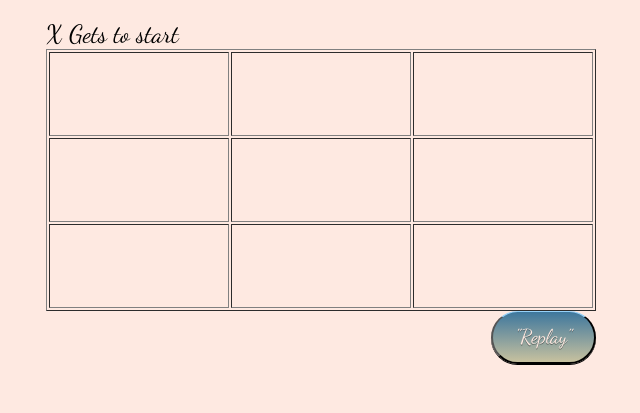
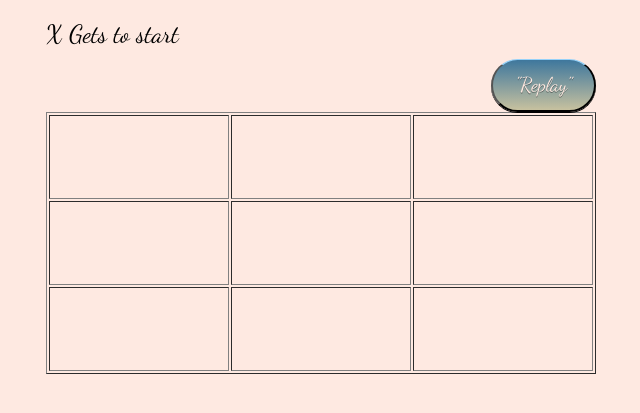
Before and after one commit to vesmasina/TicTacToe, a plain HTML site: page index.html in a window 1280 px wide. Shown: the part 63-476 px from the top of the page, without its empty margins (319-959 px from the left). Drawn offline with Linux system fonts and the light colour scheme.

Commit message:
ajde gumb radi pls

```diff
--- a/index.html
+++ b/index.html
@@ -6,6 +6,7 @@
     <title>Tic Tac Toe</title>
     <link rel="stylesheet" type="text/css" href="./styles.css">
     <script src="./tic-tac-toe.js"></script>
+    <link rel="stylesheet" type="text/css" href="csshake.min.css">
 </head>
 
 <body onload="startGame();">
@@ -27,8 +28,10 @@
         <td class="Square" id="s8" onclick="nextMove(this)"></td>
         <td class="Square" id="s9" onclick="nextMove(this)"></td>
     </tr>
-</table>
-<button class="button">"Replay"</button>
+
+
+<button class="button" onclick="clearBox()">"Replay"</button>
+
 </body>
 
 </html>
--- a/styles.css
+++ b/styles.css
@@ -26,6 +26,8 @@ h1 {
     width:100%
 }
 .button {
+
+    margin-top: 10px;
     float: right;
     border-top: 1px solid #96d1f8;
     background: #c7c19f;
@@ -49,6 +51,7 @@ h1 {
     vertical-align: middle;
     }
  .button:hover {
+
     border-top-color: #28597a;
     background: #28597a;
     color: #ccc;
--- a/tic-tac-toe.js
+++ b/tic-tac-toe.js
@@ -1,6 +1,8 @@
 let turn = "X";
 let result = false;
 winner = null;
+let button = document.getElementsByClassName("Button");
+
 
 function startGame() {
   setMessage(turn + " Gets to start");
@@ -55,3 +57,12 @@ function checkRow(a, b, c, move) {
 function getBox(number) {
   return document.getElementById("s" + number).innerText;
 }
+
+function clearBox() {
+   button.onclick = function(square){
+    for(square = 0; square < 9; square++)
+    {
+        return square = " ";
+    }
+};
+}
```
